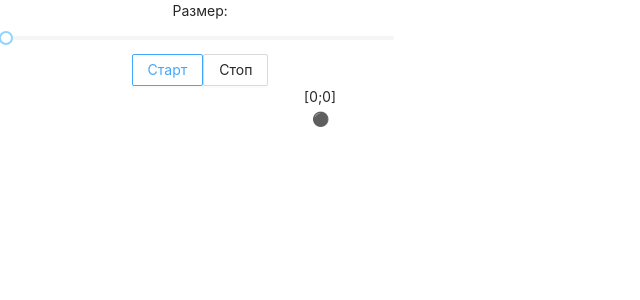
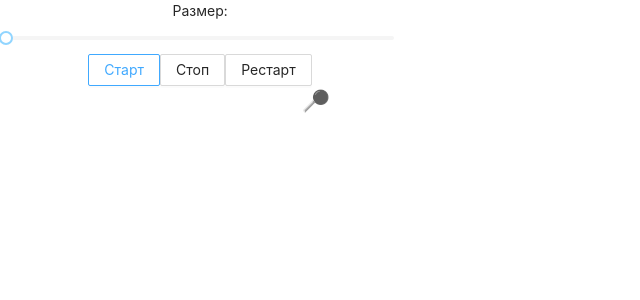
Before and after one commit to maxim-kishkunov/galton-board, a React (Create React App) app: page / in a window 1280 px wide. Both pictures are taken after a click on the button "Старт". Shown: the top 300 px of the page, without its empty margins (0-640 px from the left). Built offline with nearby package versions, Linux system fonts and the light colour scheme.

Commit message:
with timer. strange work

```diff
--- a/src/components/GaltonBoard/BoardBlock.js
+++ b/src/components/GaltonBoard/BoardBlock.js
@@ -14,9 +14,10 @@ class BoardBlock extends Component {
     }
 
     render() {
+        const {size, allWays} = this.props;
         let boardItems = [];
-        if(this.props.size && typeof this.props.size === 'number'){
-            for(let i = 1; i <= this.props.size; i++){
+        if(size && typeof size === 'number'){
+            for(let i = 1; i <= size; i++){
                 let cells = [];
                 let cellIndex = 0;
                 for(let j = 0; j < (2 * i + 1); j ++){
@@ -27,9 +28,34 @@ class BoardBlock extends Component {
                             </td>
                         );
                     }else{
+                        let currRow = i - 1;
+                        let currCell = cellIndex;
+                        let leftLine = false;
+                        let rightLine = false;
+                        if(allWays){
+                            for(let k = 0; k < allWays.length; k++){
+                                let currItem = allWays[k];
+                                if(currRow === 0 || (currItem.length > currRow && (currItem.find(item => item && item.row === currRow - 1 && item.cell === currCell - 1)
+                                    || currItem.find(item => item && item.row === currRow - 1 && item.cell === currCell)))
+                                ){
+                                    if(currItem.find(item => item && item.row === currRow + 1 && item.cell === currCell))
+                                        leftLine = true;
+                                    if(currItem.find(item => item && item.row === currRow + 1 && item.cell === currCell + 1))
+                                        rightLine = true;
+                                }
+                            }
+                        }
                         cells.push(
                             <td key={j}>
-                                <div className="cell-block" dangerouslySetInnerHTML={{__html: `[${i-1};${cellIndex}]<br>&#9899;`}} />
+                                <div className="cell-block" dangerouslySetInnerHTML={{__html: `&#9899;`}} />
+                                {
+                                    leftLine &&
+                                        <hr className="left" />
+                                }
+                                {
+                                    rightLine &&
+                                        <hr className="right" />
+                                }
                             </td>
                         );
                         cellIndex ++;
@@ -44,9 +70,11 @@ class BoardBlock extends Component {
         }
         return (
             <table className="board-table">
-            {
-                boardItems
-            }
+                <tbody>
+                {
+                    boardItems
+                }
+                </tbody>
             </table>
         );
     }
--- a/src/components/GaltonBoard/HomePage.js
+++ b/src/components/GaltonBoard/HomePage.js
@@ -15,6 +15,8 @@ class HomePage extends Component {
         };
         this.onChangeSlider = this.onChangeSlider.bind(this);
         this.handleStartTimer = this.handleStartTimer.bind(this);
+        this.handleRestartTimer = this.handleRestartTimer.bind(this);
+        this.handleStopTimer = this.handleStopTimer.bind(this);
     }
 
     onChangeSlider(fieldName,fieldValue){
@@ -27,29 +29,36 @@ class HomePage extends Component {
         this.timer = setInterval(() => {
             let allWays = this.state.allWays;
             let size = this.state.size;
-            allWays.push([0,0]);
             allWays.forEach(function(currWay){
-                if(currWay.length < size){
+                if(currWay.length <= size){
                     let randAddNumber = Math.round(Math.random(0))
                     let currWayLastItem = currWay[currWay.length - 1];
-                    currWay.push([currWayLastItem[0] + 1, currWayLastItem[1] + randAddNumber]);
+                    currWay[currWay.length] = {
+                        row: currWayLastItem.row + 1,
+                        cell: currWayLastItem.cell + randAddNumber
+                    };
                 }
             });
-            console.log(allWays);
+            allWays[allWays.length] = [{
+                row: 0,
+                cell: 0
+            }];
             this.setState({
                 allWays: allWays
             })
-        }, 500);
+        }, 1000);
+    }
+
+    handleRestartTimer() {
+        this.setState({
+            allWays: []
+        },() => {
+            this.handleStartTimer();
+        })
     }
 
     handleStopTimer() {
-    }
-
-    startPath() {
-        let newPath = [];
-        this.timer = setInterval(() => {
-
-        }, 500);
+        clearInterval(this.timer);
     }
 
     render() {
@@ -66,11 +75,12 @@ class HomePage extends Component {
                     <div>
                         <Button onClick={this.handleStartTimer}>Старт</Button>
                         <Button onClick={this.handleStopTimer}>Стоп</Button>
+                        <Button onClick={this.handleRestartTimer}>Рестарт</Button>
                     </div>
                 </div>
                 <div>
                     <Col span={12} style={{display:'flex',justifyContent: 'center'}}>
-                        <BoardBlock {...this.props} size={this.state.size} />
+                        <BoardBlock {...this.props} size={this.state.size} allWays={this.state.allWays} />
                     </Col>
                 </div>
             </div>
--- a/src/index.scss
+++ b/src/index.scss
@@ -37,19 +37,20 @@ code {
       hr.right {
         transform: rotate(45deg);
         position: absolute;
-        width: 10px;
-        top: 14px;
-        left: 14px;
-        background: #000;
+        width: 12px;
+        height: 1px;
+        top: 13px;
+        left: 13px;
+        background: #acacac;
       }
-      .board-table tr td hr.left {
+      hr.left {
         transform: rotate(135deg);
         position: absolute;
         width: 12px;
-        height: 2px;
+        height: 1px;
         top: 12px;
         right: 14px;
-        background: #000;
+        background: #acacac;
       }
     }
   }
```
